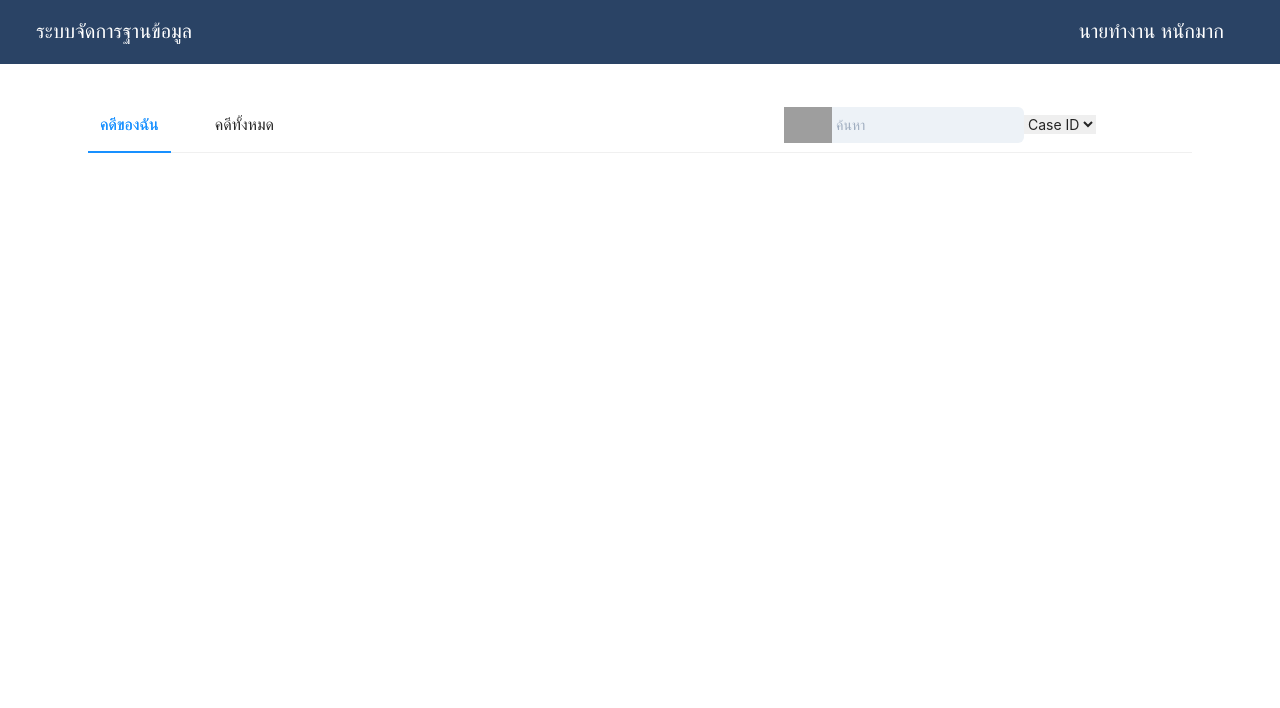
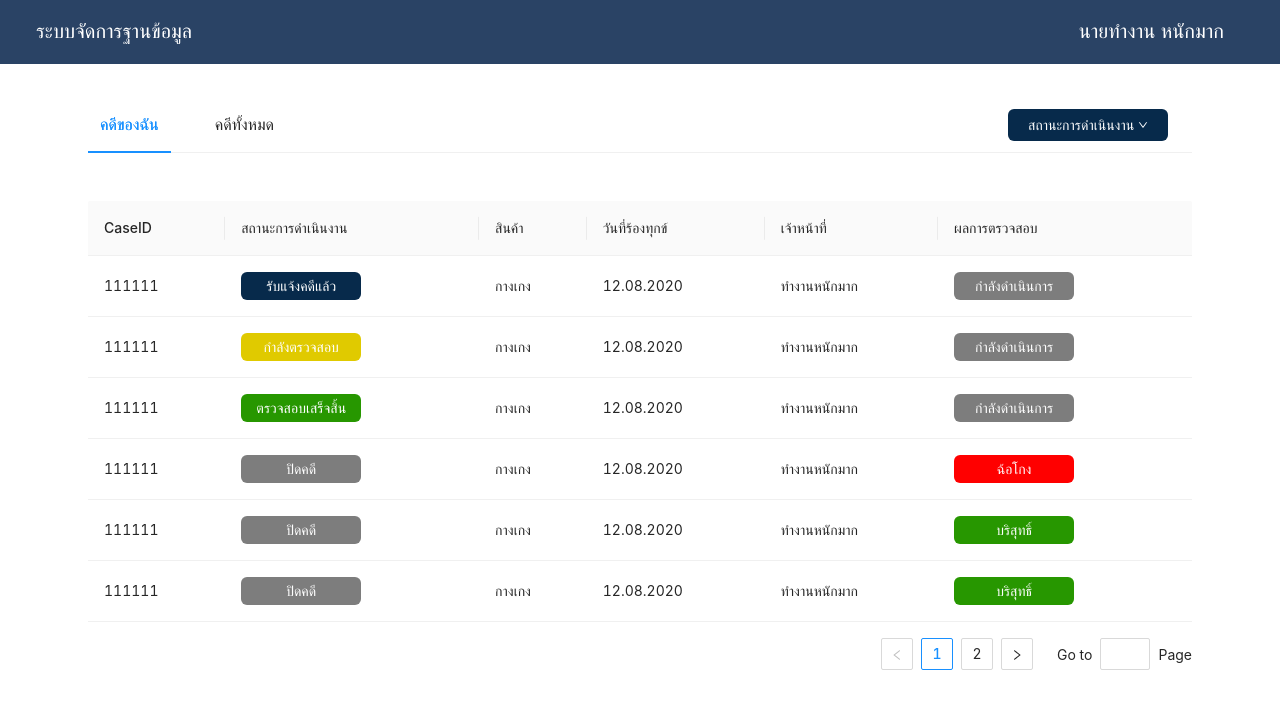
Before and after one commit to Inregist/susc, a React (Create React App) app in the folder office/: page / in a window 1280 px wide. Shown: the top 708 px of the page. Built offline with nearby package versions, Linux system fonts and the light colour scheme; grey boxes are pictures that could not be loaded.

Commit message:
office-main

```diff
--- a/office/src/pages/Main.tsx
+++ b/office/src/pages/Main.tsx
@@ -1,47 +1,282 @@
-import { Tabs } from "antd";
-import React from "react";
+import { Checkbox, Dropdown, Menu, Table, Tabs, Tag } from "antd";
+import React, { useState } from "react";
 import Navbar from "../components/Navbar";
-import searchButton from "../assets/Vector.png";
+import { DownOutlined } from "@ant-design/icons";
+import Column from "antd/lib/table/Column";
 
 const Main = () => {
-  const operations = (
-    <form className="mr-24 flex justify-start items-center">
-      <span className="absolute flex justify-center items-center">
-        <button
-          style={{ height: "36px", width: "48px" }}
-          className="flex justify-center items-center focus:outline-none"
-          type="submit"
-        >
-          <img src={searchButton} alt="s_button" />
-        </button>
-      </span>
-      <input
-        name="searchCase"
-        type="search"
-        style={{ height: "36px", width: "15rem", paddingLeft: "52px" }}
-        className="bg-gray-200 rounded-md"
-        placeholder="ค้นหา"
-      />
-      <select>
-        <option>Case ID</option>
-        <option></option>
-      </select>
-    </form>
+  const [showOperationgStatus, setShowOperationgStatus] = useState(false);
+
+  const [selectedOperationgStatus, setSelectedOperationgStatus] = useState([
+    { name: "รับแจ้งคดีแล้ว", check: true },
+    { name: "กำลังตรวจสอบ", check: true },
+    { name: "ตรวจสอบเสร็จสิ้น", check: false },
+    { name: "ปิดคดี", check: false },
+  ]);
+
+  const menuOperatingStatus = (
+    <Menu>
+      <Menu.Item>
+        <Checkbox disabled> เลือกสถานะการดำเนินงาน </Checkbox>
+      </Menu.Item>
+      {selectedOperationgStatus.map((item) => (
+        <Menu.Item key={item.name}>
+          <Checkbox
+            onClick={() => setShowOperationgStatus(true)}
+            onChange={(e) => {
+              const newSelected: any = selectedOperationgStatus.map(
+                (status: { name: string; check: boolean }) => {
+                  return {
+                    name: status.name,
+                    check:
+                      status.name === item.name
+                        ? e.target.checked
+                        : status.check,
+                  };
+                }
+              );
+              setSelectedOperationgStatus(newSelected);
+            }}
+          >
+            {item.name}
+          </Checkbox>
+        </Menu.Item>
+      ))}
+    </Menu>
   );
 
+  const operations = (
+    <div
+      className="h-8 flex justify-center items-center rounded-md"
+      style={{
+        backgroundColor: "#072A4B",
+        width: "160px",
+        marginRight: "24px",
+      }}
+    >
+      <Dropdown
+        visible={showOperationgStatus}
+        overlay={menuOperatingStatus}
+        onVisibleChange={setShowOperationgStatus}
+      >
+        <div className="text-white">
+          สถานะการดำเนินงาน <DownOutlined />
+        </div>
+      </Dropdown>
+    </div>
+  );
+
+  const data = [
+    {
+      key: "1",
+      caseID: "111111",
+      operatingStatus: ["รับแจ้งคดีแล้ว"],
+      goods: "กางเกง",
+      reportDate: "12.08.2020",
+      staff: "ทำงานหนักมาก",
+      result: ["กำลังดำเนินการ"],
+    },
+    {
+      key: "2",
+      caseID: "111111",
+      operatingStatus: ["กำลังตรวจสอบ"],
+      goods: "กางเกง",
+      reportDate: "12.08.2020",
+      staff: "ทำงานหนักมาก",
+      result: ["กำลังดำเนินการ"],
+    },
+    {
+      key: "3",
+      caseID: "111111",
+      operatingStatus: ["ตรวจสอบเสร็จสิ้น"],
+      goods: "กางเกง",
+      reportDate: "12.08.2020",
+      staff: "ทำงานหนักมาก",
+      result: ["กำลังดำเนินการ"],
+    },
+    {
+      key: "4",
+      caseID: "111111",
+      operatingStatus: ["ปิดคดี"],
+      goods: "กางเกง",
+      reportDate: "12.08.2020",
+      staff: "ทำงานหนักมาก",
+      result: ["ฉ้อโกง"],
+    },
+    {
+      key: "5",
+      caseID: "111111",
+      operatingStatus: ["ปิดคดี"],
+      goods: "กางเกง",
+      reportDate: "12.08.2020",
+      staff: "ทำงานหนักมาก",
+      result: ["บริสุทธิ์"],
+    },
+    {
+      key: "6",
+      caseID: "111111",
+      operatingStatus: ["ปิดคดี"],
+      goods: "กางเกง",
+      reportDate: "12.08.2020",
+      staff: "ทำงานหนักมาก",
+      result: ["บริสุทธิ์"],
+    },
+    {
+      key: "7",
+      caseID: "111111",
+      operatingStatus: ["ปิดคดี"],
+      goods: "กางเกง",
+      reportDate: "12.08.2020",
+      staff: "ทำงานหนักมาก",
+      result: ["บริสุทธิ์"],
+    },
+    {
+      key: "8",
+      caseID: "111111",
+      operatingStatus: ["ปิดคดี"],
+      goods: "กางเกง",
+      reportDate: "12.08.2020",
+      staff: "ทำงานหนักมาก",
+      result: ["ฉ้อโกง"],
+    },
+    {
+      key: "9",
+      caseID: "111111",
+      operatingStatus: ["ปิดคดี"],
+      goods: "กางเกง",
+      reportDate: "12.08.2020",
+      staff: "ทำงานหนักมาก",
+      result: ["บริสุทธิ์"],
+    },
+    {
+      key: "10",
+      caseID: "111111",
+      operatingStatus: ["ปิดคดี"],
+      goods: "กางเกง",
+      reportDate: "12.08.2020",
+      staff: "ทำงานหนักมาก",
+      result: ["ฉ้อโกง"],
+    },
+    {
+      key: "11",
+      caseID: "111111",
+      operatingStatus: ["รับแจ้งคดีแล้ว"],
+      goods: "กางเกง",
+      reportDate: "12.08.2020",
+      staff: "ทำงานหนักมาก",
+      result: ["กำลังดำเนินการ"],
+    },
+    {
+      key: "12",
+      caseID: "111111",
+      operatingStatus: ["กำลังตรวจสอบ"],
+      goods: "กางเกง",
+      reportDate: "12.08.2020",
+      staff: "ทำงานหนักมาก",
+      result: ["กำลังดำเนินการ"],
+    },
+  ];
+
+  const caseTable = (
+    <Table
+      style={{
+        marginTop: "2rem",
+        backgroundColor: "white",
+      }}
+      dataSource={data}
+      pagination={{ pageSize: 6, showQuickJumper: true }}
+    >
+      <Column title="CaseID" dataIndex="caseID" key="caseID" />
+      <Column
+        title="สถานะการดำเนินงาน"
+        dataIndex="operatingStatus"
+        key="operatingStatus"
+        render={(operatingStatus) => (
+          <>
+            {operatingStatus.map((operatingStatus) => {
+              const tagColor =
+                operatingStatus === "รับแจ้งคดีแล้ว"
+                  ? "#072A4B"
+                  : operatingStatus === "กำลังตรวจสอบ"
+                  ? "#E0CA00"
+                  : operatingStatus === "ตรวจสอบเสร็จสิ้น"
+                  ? "#279700"
+                  : operatingStatus === "ปิดคดี"
+                  ? "#7D7D7D"
+                  : "black";
+              return (
+                <Tag
+                  color={tagColor}
+                  key={operatingStatus}
+                  style={{
+                    height: "28px",
+                    width: "120px",
+                    fontSize: "14px",
+                    display: "flex",
+                    justifyContent: "center",
+                    alignItems: "center",
+                    borderRadius: "0.375rem",
+                  }}
+                >
+                  {operatingStatus}
+                </Tag>
+              );
+            })}
+          </>
+        )}
+      />
+      <Column title="สินค้า" dataIndex="goods" key="goods" />
+      <Column title="วันที่ร้องทุกข์" dataIndex="reportDate" key="reportDate" />
+      <Column title="เจ้าหน้าที่" dataIndex="staff" key="staff" />
+      <Column
+        title="ผลการตรวจสอบ"
+        dataIndex="result"
+        key="result"
+        render={(result) => (
+          <>
+            {result.map((result) => {
+              const tagColor =
+                result === "กำลังดำเนินการ"
+                  ? "#7D7D7D"
+                  : result === "ฉ้อโกง"
+                  ? "#FF0000"
+                  : result === "บริสุทธิ์"
+                  ? "#279700"
+                  : "black";
+              return (
+                <Tag
+                  color={tagColor}
+                  key={result}
+                  style={{
+                    height: "28px",
+                    width: "120px",
+                    fontSize: "14px",
+                    display: "flex",
+                    justifyContent: "center",
+                    alignItems: "center",
+                    borderRadius: "0.375rem",
+                  }}
+                >
+                  {result}
+                </Tag>
+              );
+            })}
+          </>
+        )}
+      />
+    </Table>
+  );
   return (
     <div style={{ background: "#ffffff" }} className="h-screen">
       <Navbar />
       <div style={{ padding: "32px", marginLeft: "56px", marginRight: "56px" }}>
         <Tabs size={"large"} tabBarExtraContent={operations}>
-          <Tabs.TabPane
-            tab={<div className="mx-3">คดีของฉัน</div>}
-            key="1"
-          ></Tabs.TabPane>
-          <Tabs.TabPane
-            tab={<div className="mx-3">คดีทั้งหมด</div>}
-            key="2"
-          ></Tabs.TabPane>
+          <Tabs.TabPane tab={<div className="mx-3">คดีของฉัน</div>} key="1">
+            {caseTable}
+          </Tabs.TabPane>
+          <Tabs.TabPane tab={<div className="mx-3">คดีทั้งหมด</div>} key="2">
+            {caseTable}
+          </Tabs.TabPane>
         </Tabs>
       </div>
     </div>
```
